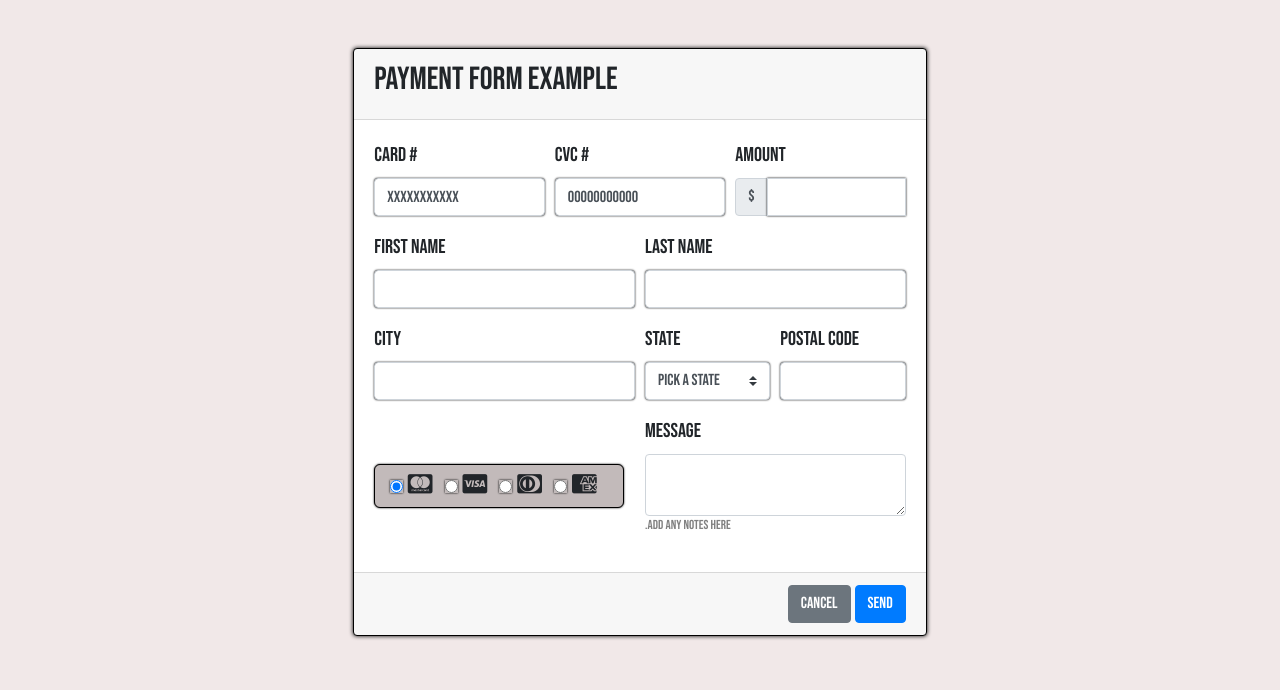
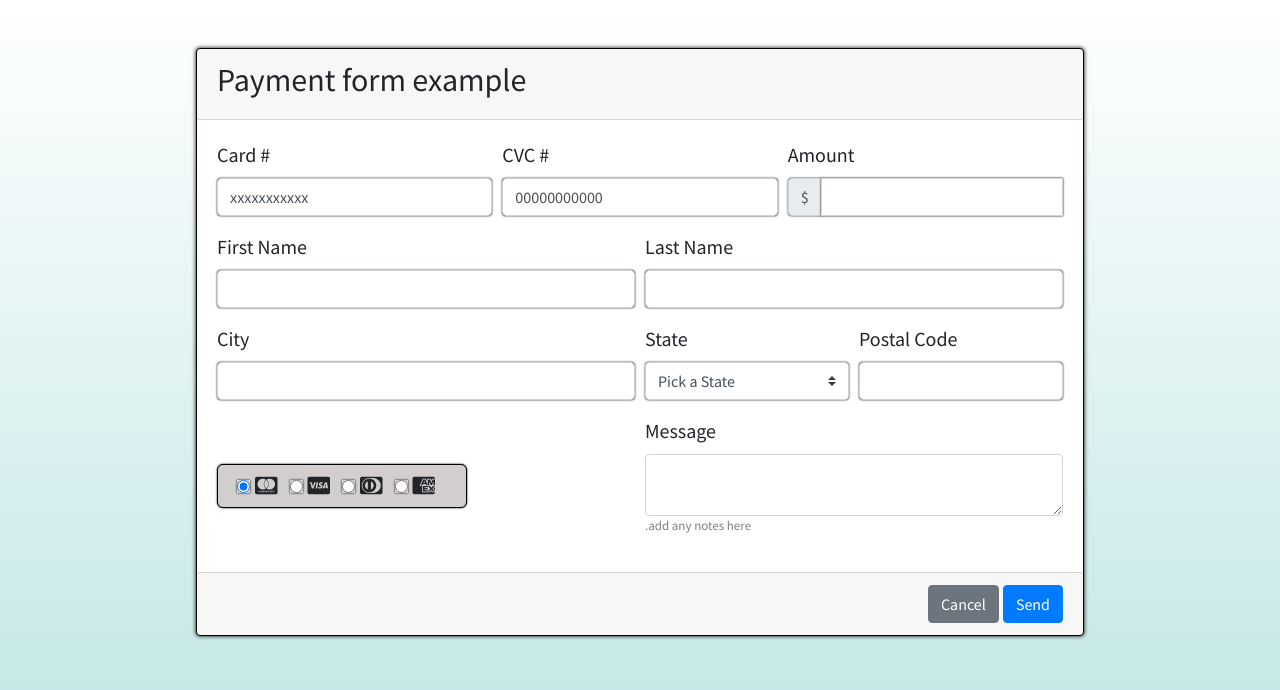
Before and after one commit to Pedro274/week_1_Forms_bootstrap, a plain HTML site: page index.html in a window 1280 px wide. Drawn offline with nearby package versions, Linux system fonts and the light colour scheme.

Commit message:
add some changes to background

```diff
--- a/index.html
+++ b/index.html
@@ -8,8 +8,8 @@
     <link rel="stylesheet" href="https://stackpath.bootstrapcdn.com/bootstrap/4.4.1/css/bootstrap.min.css" integrity="sha384-Vkoo8x4CGsO3+Hhxv8T/Q5PaXtkKtu6ug5TOeNV6gBiFeWPGFN9MuhOf23Q9Ifjh" crossorigin="anonymous">
     <link rel="stylesheet" type="text/css" href="./main.css">
     <script src="https://kit.fontawesome.com/0e33f3d152.js" crossorigin="anonymous"></script>
-    <link href="https://fonts.googleapis.com/css?family=Bebas+Neue&display=swap" rel="stylesheet">
-    <title>Hello, world!</title>
+    <link href="https://fonts.googleapis.com/css?family=Source+Sans+Pro&display=swap" rel="stylesheet">
+    <title>Pedro-Form!</title>
   </head>
   <body>
       <div class="container d-flex justify-content-center">
@@ -20,7 +20,6 @@
                 <h2>Payment form example</h2>
               </div>
               <div class="card-body">
-
                 <div class="form-row">
                   <div class="col-md-4 mb-3">
                     <label for="validationCustom01">Card #</label>
@@ -40,7 +39,7 @@
                     <label for="validationCustomUsername">Amount</label>
                     <div class="input-group">
                       <div class="input-group-prepend">
-                        <span class="input-group-text" id="inputGroupPrepend">$</span>
+                        <span class="input-group-text dollarSign" id="inputGroupPrepend">$</span>
                       </div>
                       <input type="text" class="form-control" id="validationCustomUsername" aria-describedby="inputGroupPrepend" required>
                       <div class="invalid-feedback">
@@ -49,7 +48,6 @@
                     </div>
                   </div>
                 </div>
-
                 <div class="form-row">
                   <div class="col-md-6 mb-3">
                     <label for="validationCustom03">First Name</label>
@@ -66,7 +64,6 @@
                     </div>
                   </div>
                 </div>
-
                 <div class="form-row">
                   <div class="col-md-6 mb-3">
                     <label for="validationCustom03">City</label>
@@ -94,7 +91,6 @@
                     </div>
                   </div>
                 </div>
-
                 <div class="form-row">
                   <div class="col-md-6 mb-3 mt-5">
                     <div class="bulletContainer">
@@ -107,23 +103,21 @@
                         <label class="form-check-label" for="inlineRadio2"><i class="fab fa-cc-visa"></i></label>
                       </div>
                       <div class="form-check form-check-inline">
-                        <input class="form-check-input" type="radio" name="inlineRadioOptions" id="inlineRadio2" value="option2">
-                        <label class="form-check-label" for="inlineRadio2"><i class="fab fa-cc-diners-club"></i></label>
+                        <input class="form-check-input" type="radio" name="inlineRadioOptions" id="inlineRadio3" value="option2">
+                        <label class="form-check-label" for="inlineRadio3"><i class="fab fa-cc-diners-club"></i></label>
                       </div>
                       <div class="form-check form-check-inline">
-                        <input class="form-check-input" type="radio" name="inlineRadioOptions" id="inlineRadio2" value="option2">
-                        <label class="form-check-label" for="inlineRadio2"><i class="fab fa-cc-amex"></i></label>
+                        <input class="form-check-input" type="radio" name="inlineRadioOptions" id="inlineRadio4" value="option2">
+                        <label class="form-check-label" for="inlineRadio4"><i class="fab fa-cc-amex"></i></label>
                       </div>
                     </div>
                   </div>
-
                   <div class="col-md-6">
                       <label for="textarea">Message</label>
                       <textarea class="form-control" aria-label="With textarea" id="textarea"></textarea>
                       <span class="addNote"><p>.add any notes here</p></span>
                   </div>
                 </div>
-
               </div><!--end of card body-->
               <div class="card-footer text-muted d-flex justify-content-end submitButton">
                   <button class="btn btn-secondary" type="button">Cancel</button>
--- a/main.css
+++ b/main.css
@@ -1,11 +1,18 @@
-body{
-    background-color: rgb(241, 232, 232);
+body,html{
+    height: 100%;
+    background: rgb(190,228,228);
+    background: -moz-linear-gradient(0deg, rgba(190,228,228,1) 0%, rgba(255,255,255,1) 100%);
+    background: -webkit-linear-gradient(0deg, rgba(190,228,228,1) 0%, rgba(255,255,255,1) 100%);
+    background: linear-gradient(0deg, rgba(190,228,228,1) 0%, rgba(255,255,255,1) 100%);
 }
 
+.container {
+    font-family: 'Source Sans Pro', sans-serif;;
+    font-size: 20px;
+}
 
-.container {
-    font-family: 'Bebas Neue', cursive;
-    font-size: 20px;
+.cardContainer {
+    width: 80%;
 }
 
 input,select {
@@ -21,7 +28,7 @@ input,select {
     font-size: small;
 }
 .bulletContainer i{
-   font-size: 22px;
+   font-size: 20px;
 }
 
 .bulletContainer {
@@ -30,9 +37,13 @@ input,select {
     display: flex;
     justify-content: center;
     align-items: baseline;
-    background-color: rgb(194, 186, 186);
+    background-color: rgb(211, 206, 206);
     border-radius: 6px;
     border: 1px solid black;
+    box-shadow: 0 0 2px black;
+}
+
+.dollarSign {
     box-shadow: 0 0 2px black;
 }
 
```
